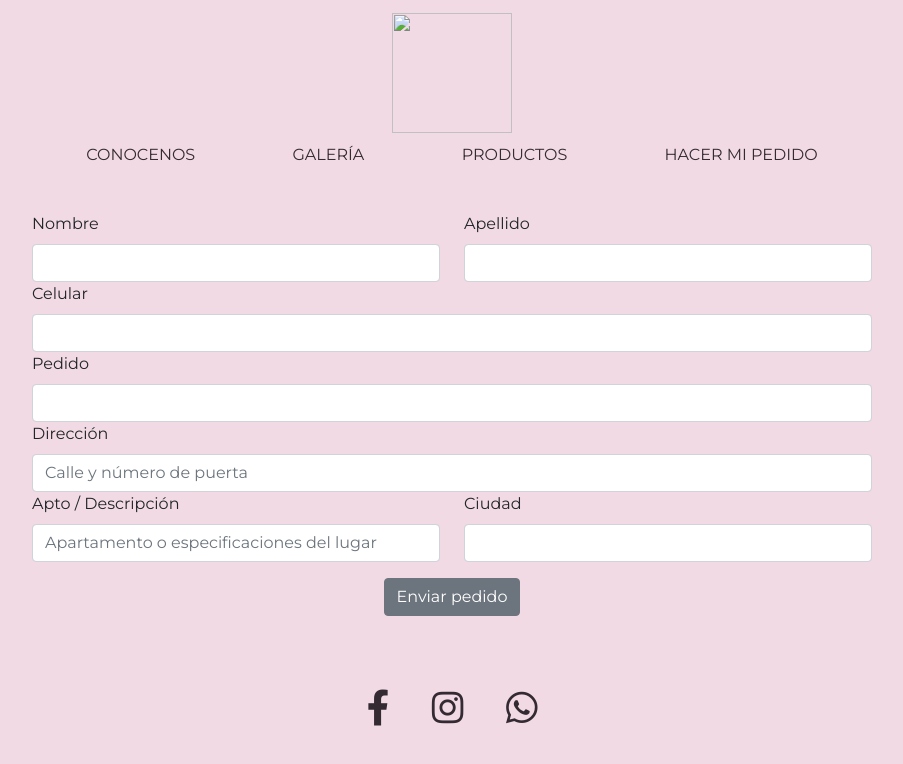
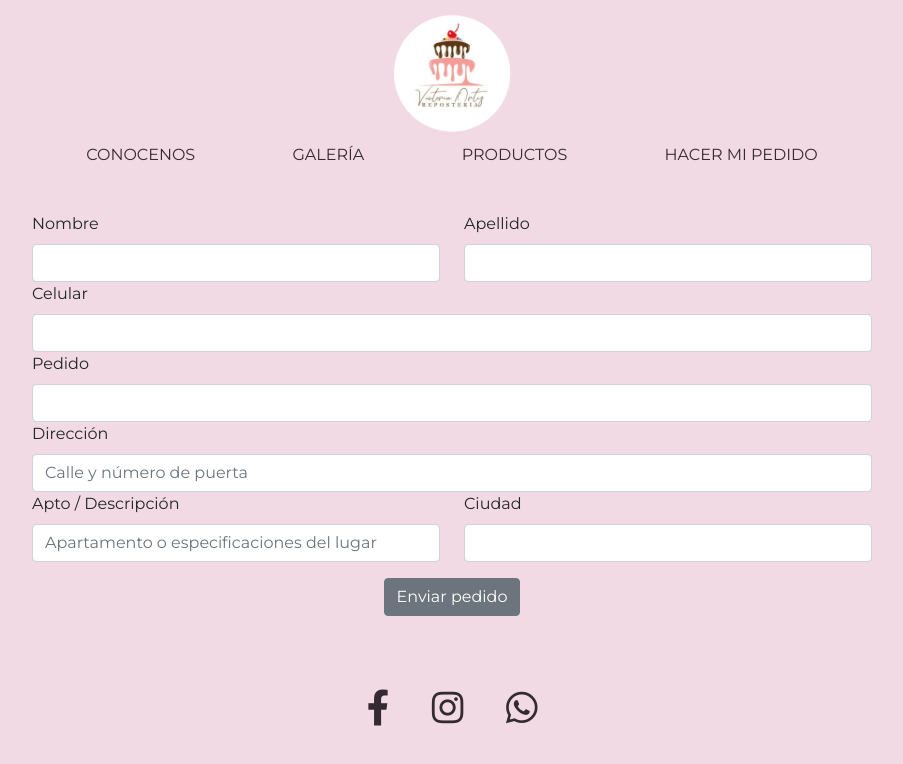
Before and after one commit to lemamariana/repovicortiz, a website: page pedidos.html in a window 1280 px wide. Shown: the whole page, without its empty margins (188-1091 px from the left). Drawn offline with nearby package versions, Linux system fonts and the light colour scheme; a web font is replaced by a local one.

Commit message:
arreglo error en pagina pedidos

```diff
--- a/pedidos.html
+++ b/pedidos.html
@@ -34,7 +34,7 @@
         <div class="web menuweb">
 
             <a class="logo" href="index.html">
-                <img src="images/logo.png loading= lazy alt="Logo de la marca">
+                <img src="images/logo.png" loading= lazy alt="Logo de la marca">
             </a>
 
             <nav>
```
